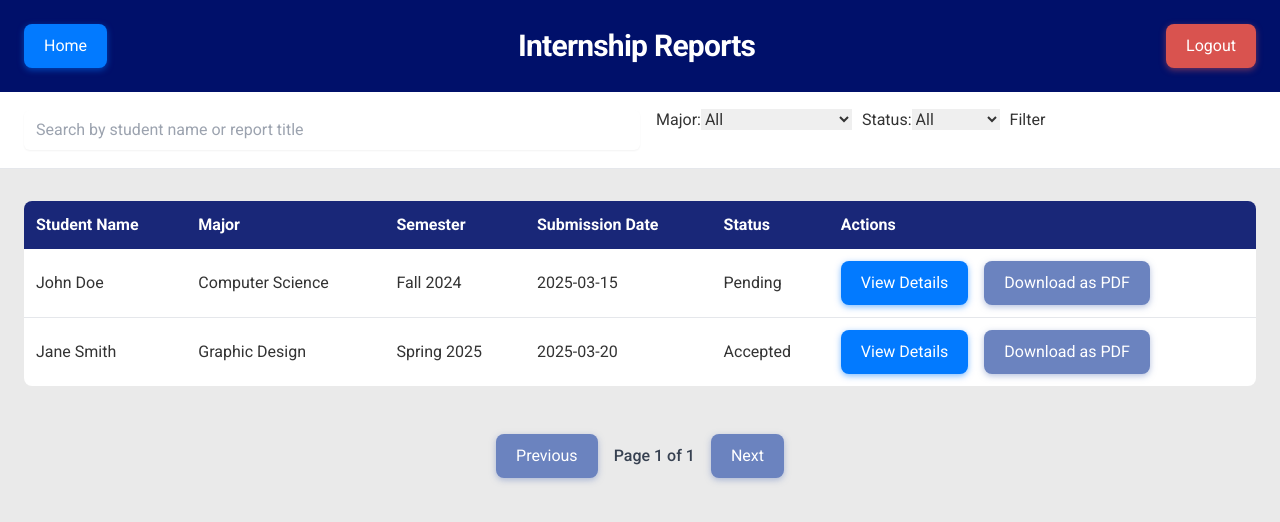
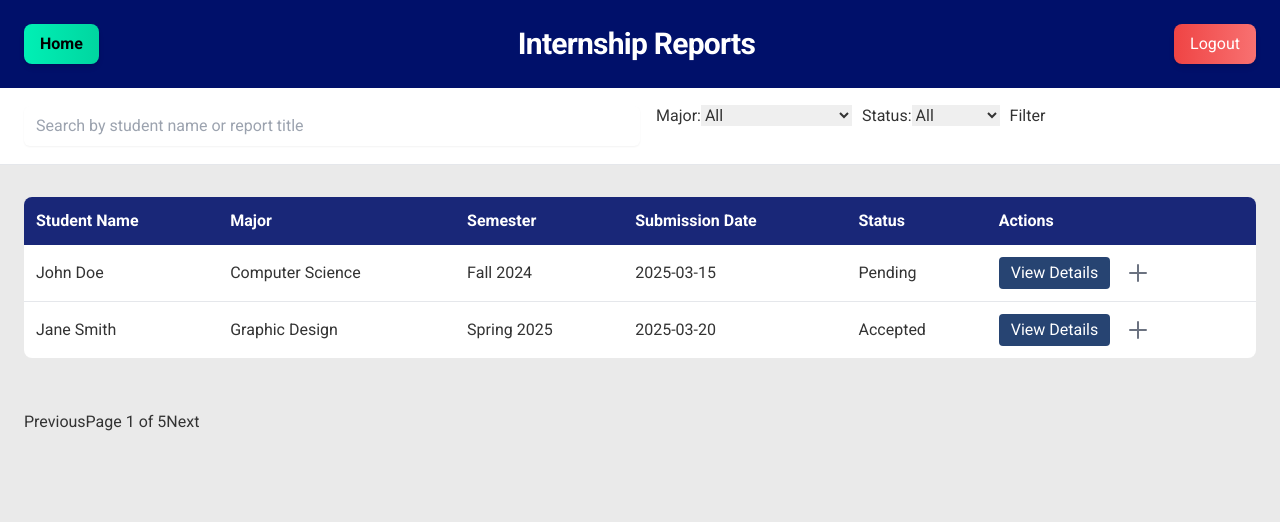
Before and after one commit to CSEN603-2025/Ghost-in-the-Machine, a React (Create React App) app: page /faculty/internship-reports in a window 1280 px wide. Shown: the top 522 px of the page. Built offline with nearby package versions, Linux system fonts and the light colour scheme; a web font is replaced by a local one.

Commit message:
Revert "refactoring and modularization"
This reverts commit 8e71a40122543c2eac4fe96a643cc2e247f2c54f.

```diff
--- a/src/components/GenericTopBar.jsx
+++ /dev/null
@@ -1,21 +0,0 @@
-import React from 'react';
-import { useNavigate } from 'react-router-dom';
-import MainActionButton from './MainActionButton';
-
-const ReportsNavbar = ({ title }) => {
-  const navigate = useNavigate();
-
-  return (
-    <div className="w-full bg-[#00106A] py-6 px-6 flex items-center justify-between">
-      <MainActionButton variant="primary" onClick={() => navigate('/') }>
-        Home
-      </MainActionButton>
-      <h1 className="text-3xl font-bold text-white">{title}</h1>
-      <MainActionButton variant="danger" onClick={() => navigate('/welcome') }>
-        Logout
-      </MainActionButton>
-    </div>
-  );
-};
-
-export default ReportsNavbar;
--- a/src/components/MainActionButton.jsx
+++ b/src/components/MainActionButton.jsx
@@ -1,30 +1,17 @@
 import React from 'react';
 import Button from './Button';
-import PropTypes from 'prop-types';
 
-function MainActionButton({ children, variant = 'primary', ...props }) {
-    // Muted blue theme variants
-    const variants = {
-        primary:   { backgroundColor: '#027aff', color: 'white', boxShadow: '0 2px 6px rgba(2, 122, 255, 0.5)' },
-        secondary: { backgroundColor: '#6B83BF', color: 'white', boxShadow: '0 2px 6px rgba(107, 131, 191, 0.5)' },
-        accent:    { backgroundColor: '#8A9CC3', color: 'white', boxShadow: '0 2px 6px rgba(138, 156, 195, 0.5)' },
-        danger:    { backgroundColor: '#D9534F', color: 'white', boxShadow: '0 2px 6px rgba(217, 83, 79, 0.5)' }
+function MainActionButton({children, ...props}) {
+    const style = {
+        backgroundColor: '#0077ed',
+        color: 'white',
+        boxShadow: '0 2px 6px rgba(0, 123, 255, 0.84)'
     };
-    const style = variants[variant] || variants.primary;
     return (
-        <Button style={style} {...props}>
+        <Button style = {style} {...props}>
             {children}
         </Button>
     );
 }
 
-// Enumerate allowed variants
-MainActionButton.propTypes = {
-    variant: PropTypes.oneOf(['primary', 'secondary', 'accent', 'danger']),
-    children: PropTypes.node
-};
-MainActionButton.defaultProps = {
-    variant: 'primary'
-};
-
 export default MainActionButton;
--- a/src/components/Pagination.jsx
+++ b/src/components/Pagination.jsx
@@ -1,41 +1,13 @@
 import React from 'react';
-import PropTypes from 'prop-types';
-import MainActionButton from './MainActionButton';
 
-const Pagination = ({ currentPage, totalPages, onPrevious, onNext }) => (
-  <div className="flex items-center justify-center space-x-4 py-4">
-    <MainActionButton
-      variant="secondary"
-      onClick={onPrevious}
-      disabled={currentPage <= 1}
-    >
-      Previous
-    </MainActionButton>
-    <span className="text-gray-700 font-medium">
-      Page {currentPage} of {totalPages}
-    </span>
-    <MainActionButton
-      variant="secondary"
-      onClick={onNext}
-      disabled={currentPage >= totalPages}
-    >
-      Next
-    </MainActionButton>
-  </div>
-);
-
-Pagination.propTypes = {
-  currentPage: PropTypes.number,
-  totalPages: PropTypes.number,
-  onPrevious: PropTypes.func,
-  onNext: PropTypes.func,
-};
-
-Pagination.defaultProps = {
-  currentPage: 1,
-  totalPages: 1,
-  onPrevious: () => {},
-  onNext: () => {},
+const Pagination = () => {
+    return (
+        <div className="pagination">
+            <button>Previous</button>
+            <span>Page 1 of 5</span>
+            <button>Next</button>
+        </div>
+    );
 };
 
 export default Pagination;
--- a/src/pages/LoginPage.jsx
+++ b/src/pages/LoginPage.jsx
@@ -29,7 +29,6 @@ function LoginPage() {
       'rep@corp.com': '1234',
       'officer@scad.com': '12345',
       'faculty@guc.com': '123',
-      'prostudent@guc.com' : '123pro'
     };
 
     if (email in validUsers) {
@@ -45,12 +44,10 @@ function LoginPage() {
         } else if (email === 'officer@scad.com') {
           setSuccess('SCAD login successful!');
           navigate('/scad-dashboard');
-        } else if (email === 'faculty@guc.com') {
-          setSuccess('Faculty login successful!');
+        }
+        else if (email === 'faculty@guc.com') {
+          setSuccess('Fculty login successful!');
           navigate('/faculty-dashboard');
-        } else if (email === 'prostudent@guc.com'){
-          setSuccess('Pro student login successful!');
-          navigate('/pro-student-dashboard')
         }
 
       } else {
--- a/src/pages/ReportsListPage.jsx
+++ b/src/pages/ReportsListPage.jsx
@@ -3,8 +3,6 @@ import { useNavigate } from 'react-router-dom';
 import Filter from '../components/Filter';
 import Pagination from '../components/Pagination';
 import ReportDetailsModal from '../components/ReportDetailsModal';
-import MainActionButton from '../components/MainActionButton';
-import ReportsNavbar from '../components/GenericTopBar';
 
 export default function ReportsListPage() {
   const navigate = useNavigate();
@@ -88,7 +86,15 @@ export default function ReportsListPage() {
   return (
     <div className="min-h-screen bg-[#EAEAEA]">
       {/* Top Navbar */}
-      <ReportsNavbar title="Internship Reports" />
+      <div className="w-full bg-[#00106A] py-6 px-6 flex items-center justify-between">
+        <button onClick={() => navigate('/')} className="bg-gradient-to-r from-[#00F0B5] to-[#00D6A0] text-black font-semibold py-2 px-4 rounded-lg shadow-md transition-all duration-300">
+          Home
+        </button>
+        <h1 className="text-3xl font-bold text-white">Internship Reports</h1>
+        <button onClick={() => navigate('/welcome')} className="bg-gradient-to-r from-red-500 to-red-400 text-white py-2 px-4 rounded-lg shadow-md transition-all duration-300">
+          Logout
+        </button>
+      </div>
 
       {/* Search & Filter */}
       <div className="px-6 py-4 bg-white border-b border-gray-200 flex flex-wrap items-center gap-4">
@@ -124,18 +130,22 @@ export default function ReportsListPage() {
                 <td className="p-3">{report.submissionDate}</td>
                 <td className="p-3">{report.status}</td>
                 <td className="p-3 flex items-center space-x-4">
-                  <MainActionButton
-                    variant="primary"
+                  <button
                     onClick={() => setSelectedReport(report)}
+                    className="px-3 py-1 bg-[#274472] text-white rounded hover:bg-[#41729F] transition"
                   >
                     View Details
-                  </MainActionButton>
-                  <MainActionButton
-                    variant="secondary"
+                  </button>
+                  <button
                     onClick={() => downloadPdf(report.id)}
+                    className="text-gray-500 hover:text-gray-700 transition"
                   >
-                    Download as PDF
-                  </MainActionButton>
+                    <svg xmlns="http://www.w3.org/2000/svg" className="w-6 h-6" fill="none"
+                      viewBox="0 0 24 24" stroke="currentColor" strokeWidth="2">
+                      <path strokeLinecap="round" strokeLinejoin="round"
+                        d="M12 4v16m8-8H4"/>
+                    </svg>
+                  </button>
                 </td>
               </tr>
             ))}
```
